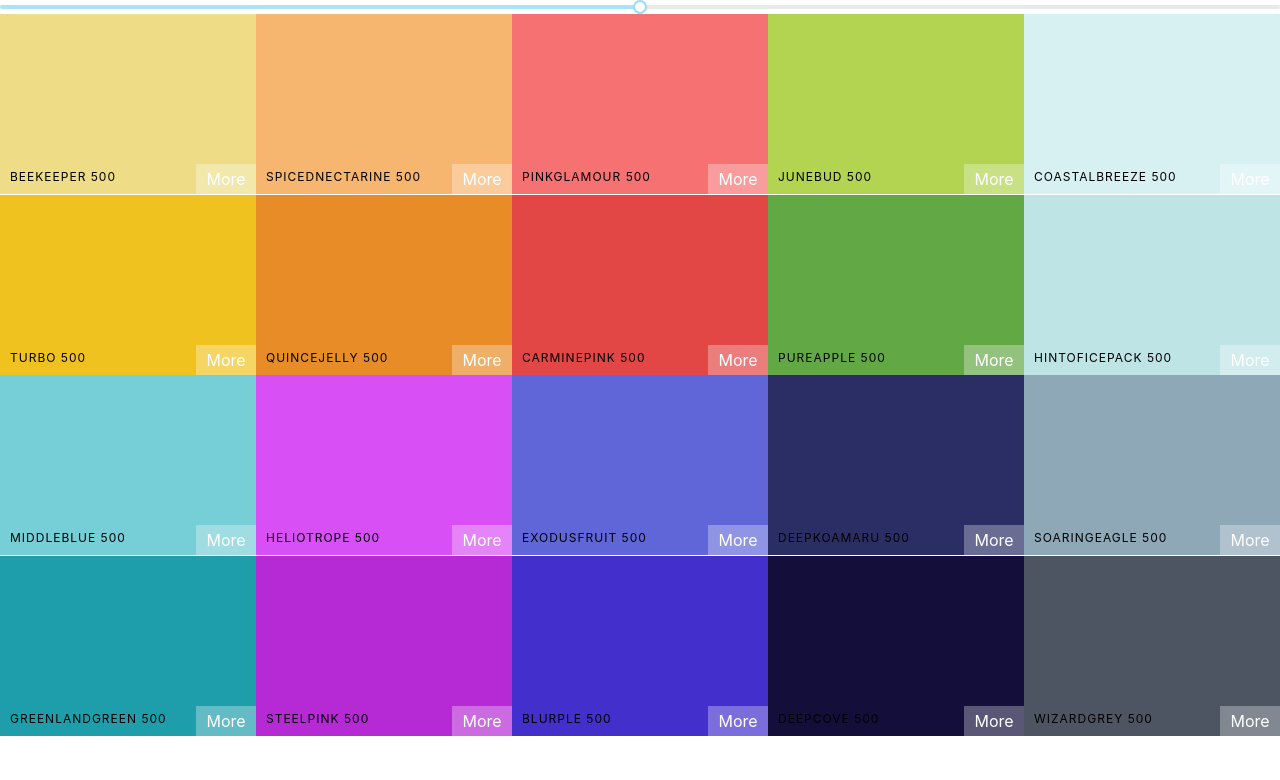
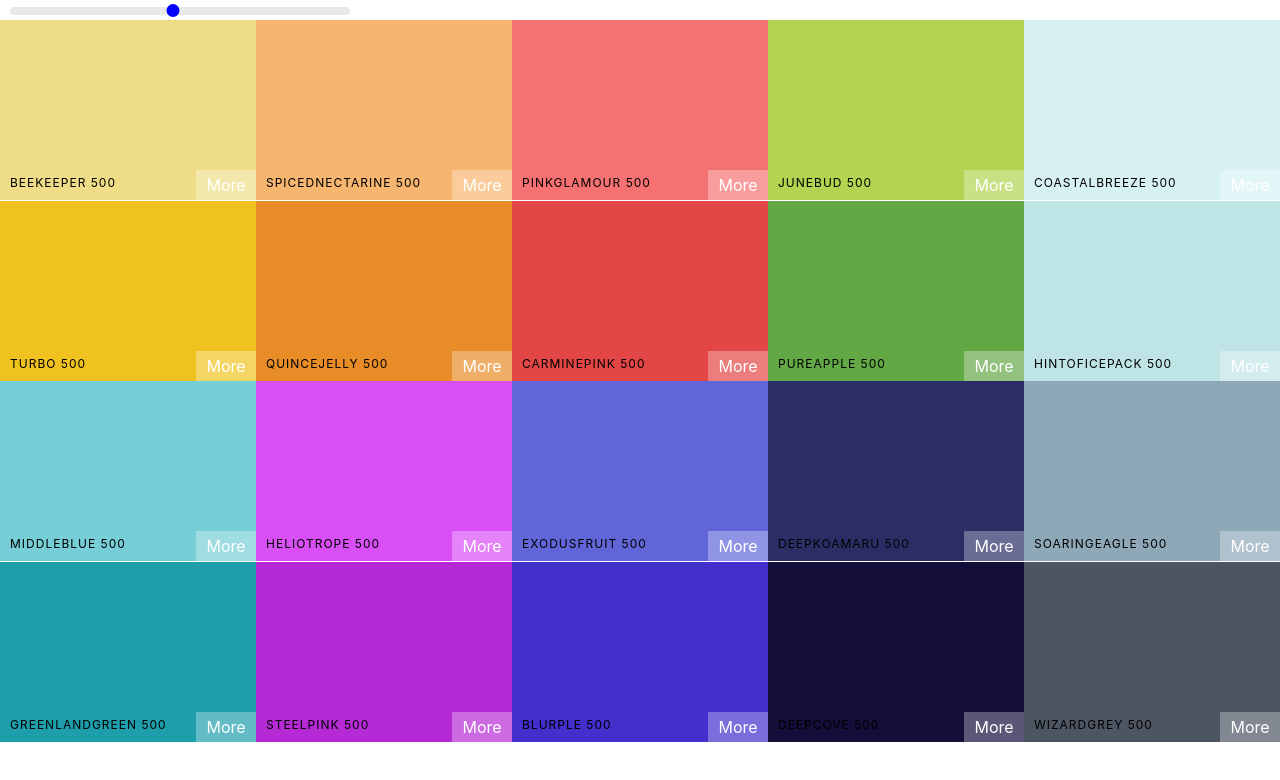
Before and after one commit to Lukazovic/color-palettes-react-app, a React (Create React App) app: page / in a window 1280 px wide. Shown: the top 780 px of the page. Built offline with nearby package versions, Linux system fonts and the light colour scheme.

Commit message:
Style color slider

```diff
--- a/src/Palette.css
+++ b/src/Palette.css
@@ -5,3 +5,31 @@
 .Palette-colors {
   height: 90%;
 }
+
+.slider {
+  width: 340px;
+  margin: 0 10px;
+  display: inline-block;
+}
+
+.rc-slider-track {
+  background-color: transparent;
+}
+
+.rc-slider-rail {
+  height: 8px;
+}
+
+.rc-slider-handle,
+.rc-slider-handle:active,
+.rc-slider-handle:focus,
+.rc-slider-handle:hover {
+  background-color: blue;
+  outline: none;
+  border: 2px solid blue;
+  box-shadow: none;
+  width: 13px;
+  height: 13px;
+  margin-left: -7px;
+  margin-top: -3px;
+}
--- a/src/Palette.js
+++ b/src/Palette.js
@@ -1,8 +1,8 @@
 import React, { Component } from "react";
 import ColorBox from "./ColorsBox";
-import "./Palette.css";
 import Slider from "rc-slider";
 import "rc-slider/assets/index.css";
+import "./Palette.css";
 
 export default class Palette extends Component {
   constructor(props) {
@@ -21,6 +21,7 @@
     ));
     return (
       <div className="Palette">
+        <div className="slider">
           <Slider
             defaultValue={level}
             min={100}
@@ -28,6 +29,7 @@
             step={100}
             onAfterChange={this.handleLevelChange}
           />
+        </div>
         {/* navbar */}
         <div className="Palette-colors">{colorBoxes}</div>
         {/* Footer */}
```
Lines whose indentation alone changed are shown as unchanged.
